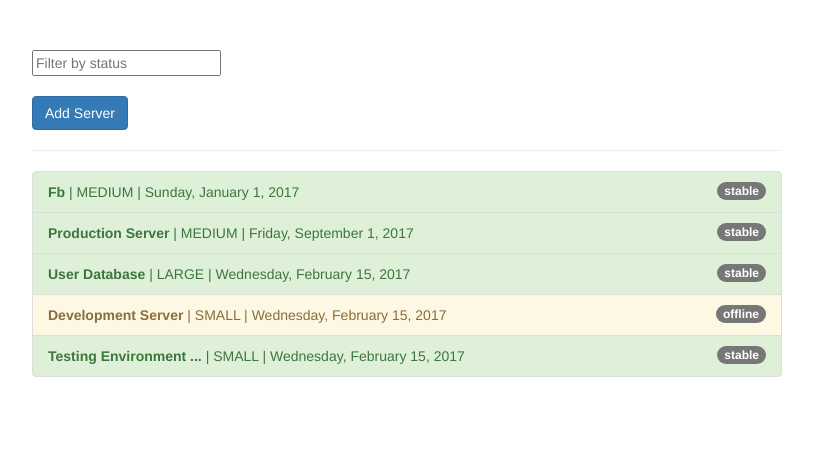
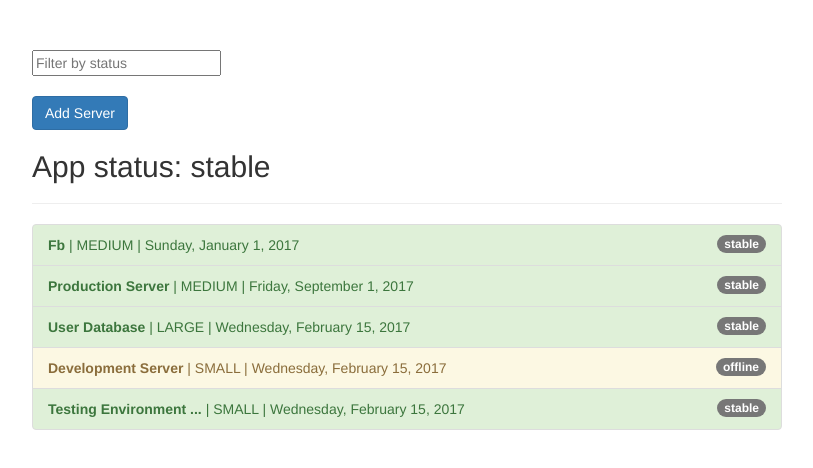
Before and after one commit to jimlapine/pipes-start, an Angular app: page / in a window 1280 px wide. Shown: the top 468 px of the page, without its empty margins (233-1046 px from the left). Built offline with nearby package versions, Linux system fonts and the light colour scheme.

Commit message:
Add asynchronous pipe

```diff
--- a/src/app/app.component.html
+++ b/src/app/app.component.html
@@ -7,7 +7,10 @@
       <br>
       <button type="button" class="btn btn-primary"
         (click)="onAddServer()">Add Server</button>
-
+      <br>
+      <!-- add asynchornous pipe to watch for asynchronous changes -->
+      <!-- this works with pormisies and observables -->
+      <h2>App status: {{ appStatus | async }}</h2>
       <hr>
       <ul class="list-group">
         <li
--- a/src/app/app.component.ts
+++ b/src/app/app.component.ts
@@ -6,6 +6,15 @@ import { Component } from '@angular/core';
   styleUrls: ['./app.component.css']
 })
 export class AppComponent {
+
+  appStatus = new Promise(
+    (resolve, reject) => {{
+      setTimeout(
+        () => {
+          resolve('stable');
+        }, 2000);
+  }});
+
   servers = [
     {
       instanceType: 'medium',
```
